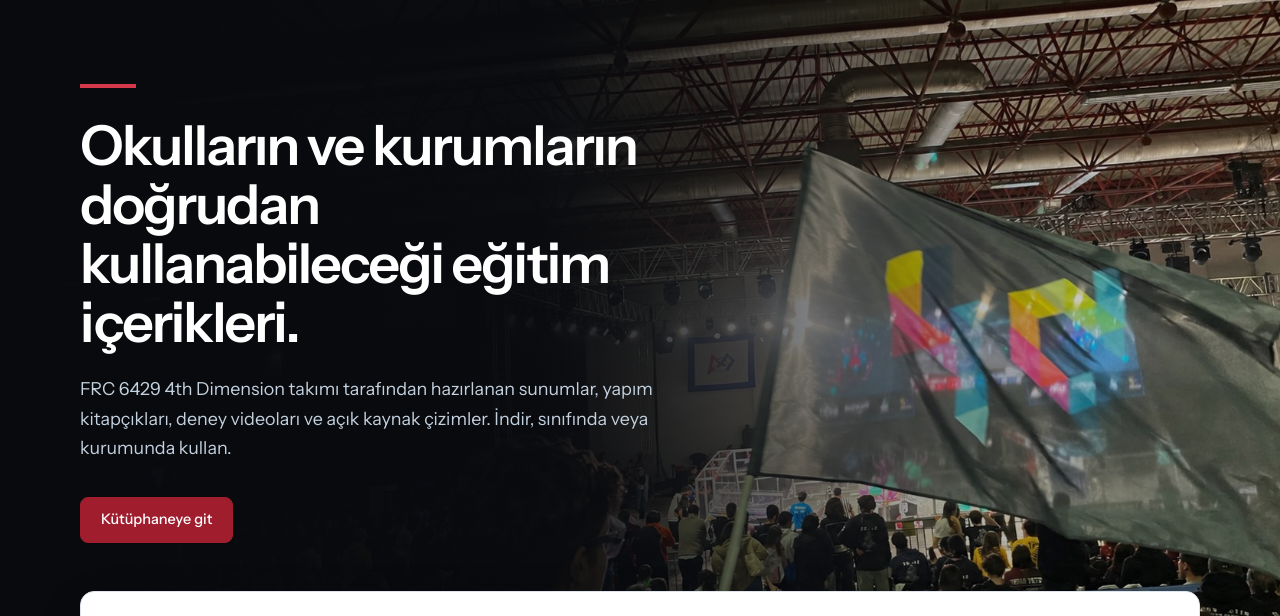
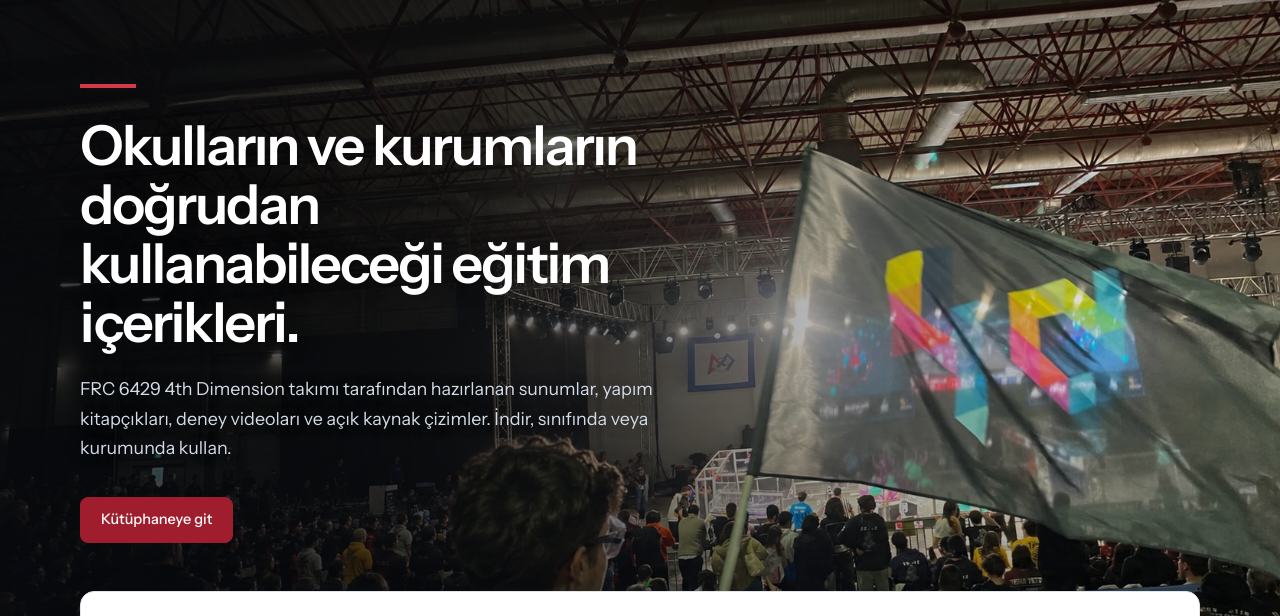
Before and after one commit to asilgumus/4d-learning, a plain HTML site: page site/index.html in a window 1280 px wide. Shown: the part 66-682 px from the top of the page. Drawn offline with Linux system fonts and the light colour scheme.

Commit message:
Hero örtüsü yumuşatıldı: sol taraf düz siyah değil, fotoğraf görünür
Co-Authored-By: Claude Sonnet 5.5 <noreply@anthropic.com>

```diff
--- a/site/assets/app.css
+++ b/site/assets/app.css
@@ -16,12 +16,12 @@ nav.main{display:flex;gap:28px}nav.main a{text-decoration:none;font-size:14.5px;
 /* hero */
 .hero{position:relative;isolation:isolate;overflow:hidden;background:#080a0e;color:#fff;min-height:560px;display:flex;align-items:flex-end}
 .hero-img{position:absolute;inset:0;z-index:-2;width:100%;height:100%;object-fit:cover;object-position:center 62%}
-.hero::after{content:"";position:absolute;inset:0;z-index:-1;background:linear-gradient(90deg,#080a0e 0%,rgba(8,10,14,.96) 42%,rgba(8,10,14,.34) 72%,rgba(8,10,14,.08) 100%);pointer-events:none}
+.hero::after{content:"";position:absolute;inset:0;z-index:-1;background:linear-gradient(90deg,rgba(8,10,14,.80) 0%,rgba(8,10,14,.62) 38%,rgba(8,10,14,.24) 68%,rgba(8,10,14,.04) 100%),linear-gradient(180deg,rgba(8,10,14,.45) 0%,rgba(8,10,14,0) 28%,rgba(8,10,14,0) 70%,rgba(8,10,14,.35) 100%);pointer-events:none}
 .hero-in{position:relative;width:min(1120px,100% - 48px);padding:150px 0 112px}
 .hero-copy{max-width:600px}
 .hero-copy::before{content:"";display:block;width:56px;height:4px;background:#d4384a;margin-bottom:28px}
-.hero h1{color:#fff;font-size:clamp(2.1rem,4.4vw,3.45rem);letter-spacing:-.035em;line-height:1.07}
-.hero p.lede{max-width:50ch;font-size:1.12rem;color:#c3d0de;margin:22px 0 0}
+.hero h1{text-shadow:0 2px 24px rgba(0,0,0,.35);color:#fff;font-size:clamp(2.1rem,4.4vw,3.45rem);letter-spacing:-.035em;line-height:1.07}
+.hero p.lede{text-shadow:0 1px 16px rgba(0,0,0,.4);max-width:50ch;font-size:1.12rem;color:#d3dbe6;margin:22px 0 0}
 .hero .btns{margin-top:34px}
 .hero .btn.ghost{background:transparent;border-color:rgba(255,255,255,.4);color:#fff}.hero .btn.ghost:hover{border-color:#fff;background:rgba(255,255,255,.08)}
 /* library toolbar */
@@ -126,7 +126,7 @@ details.les summary span+span{color:var(--muted);font-weight:400;font-size:14px}
 .book .safe{border-left:4px solid var(--gold);padding:10px 16px;background:var(--gold-tint);margin:0;border-radius:0 8px 8px 0}
 .toolbar{max-width:800px;margin:28px auto 14px;display:flex;justify-content:space-between;align-items:center;gap:12px;flex-wrap:wrap}
 .write{border-bottom:1px solid var(--line-2);height:34px}
-@media(max-width:900px){.team-grid{grid-template-columns:1fr}.hero::after{background:linear-gradient(90deg,#080a0e 0%,rgba(8,10,14,.92) 55%,rgba(8,10,14,.28) 100%)}.filter>span{flex-basis:100%}}
+@media(max-width:900px){.team-grid{grid-template-columns:1fr}.hero::after{background:linear-gradient(90deg,rgba(8,10,14,.82) 0%,rgba(8,10,14,.7) 55%,rgba(8,10,14,.35) 100%)}.filter>span{flex-basis:100%}}
 @media(max-width:720px){.wrap{width:calc(100% - 32px)}.row{grid-template-columns:1fr}.row .no,.row .go{display:none}nav.main{display:none}.book{padding:28px 20px}.sl{font-size:3cqw}.tabs{gap:18px;overflow-x:auto}}
 @media print{header.top,footer,.toolbar,.crumb{display:none!important}body{background:#fff}.book{border:0;padding:0;max-width:none}}
 @media(prefers-reduced-motion:reduce){*{transition:none!important;scroll-behavior:auto!important}}
```
